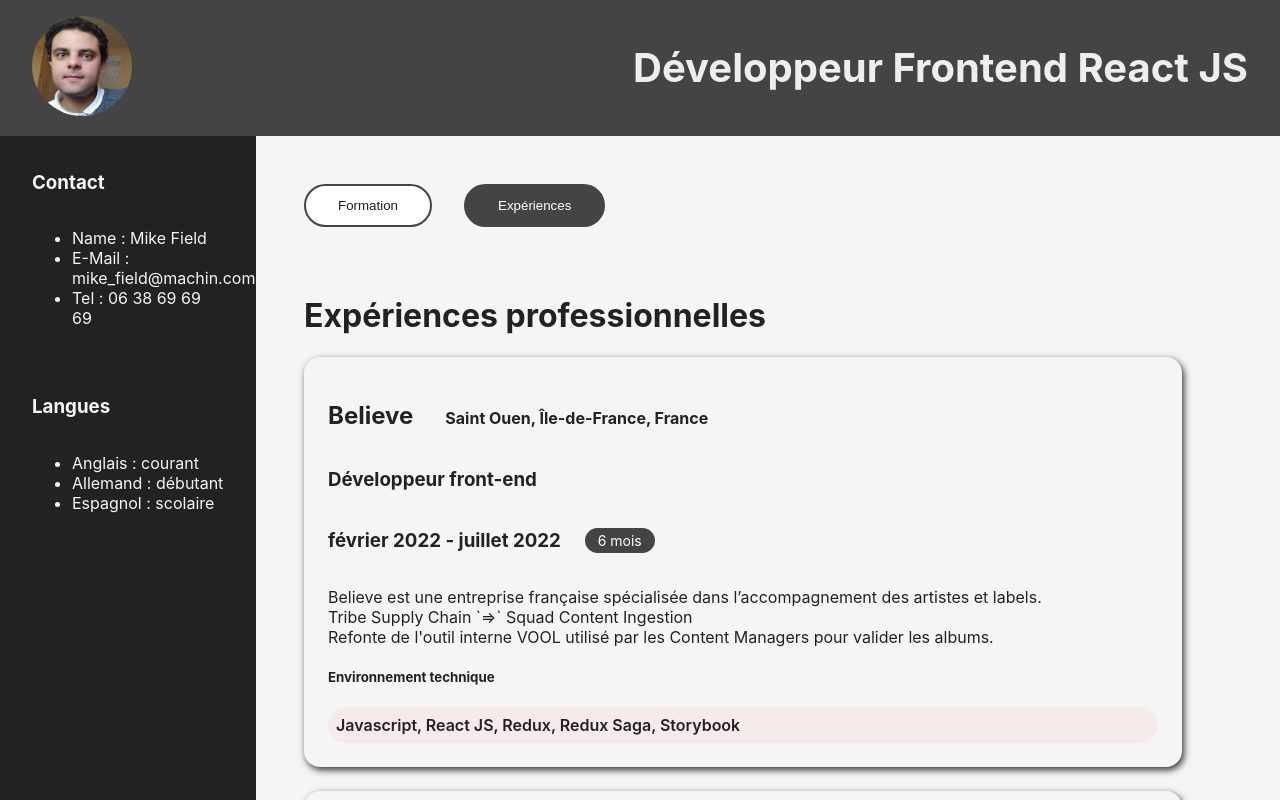
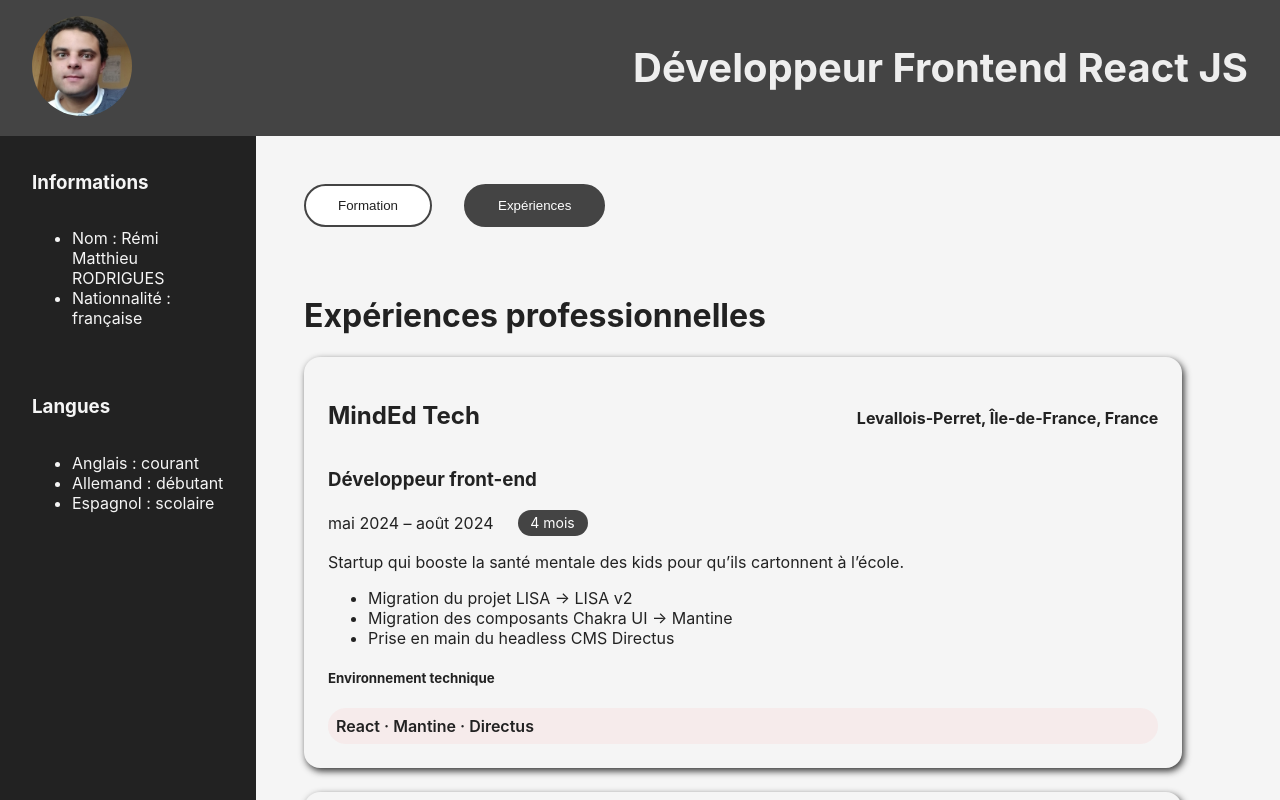
Before and after one commit to smartful/digital_cv, a Next.js app: page / in a window 1280 px wide. Both pictures are taken after a click on the button "Expériences". Shown: the top 800 px of the page. Built offline with nearby package versions, Linux system fonts and the light colour scheme.

Commit message:
templating in background and experiences

```diff
--- a/components/Background/Background.module.css
+++ b/components/Background/Background.module.css
@@ -9,6 +9,7 @@
 .institution {
   display: flex;
   flex-direction: row;
+  justify-content: space-between;
   gap: 2rem;
   align-items: baseline;
 }
--- a/components/Contact/Contact.jsx
+++ b/components/Contact/Contact.jsx
@@ -4,11 +4,10 @@ import styles from "./Contact.module.css";
 const Contact = () => {
   return (
     <div className={styles.container}>
-      <h3>Contact</h3>
+      <h3>Informations</h3>
       <ul>
-        <li>Name : Mike Field</li>
-        <li>E-Mail : mike_field@machin.com</li>
-        <li>Tel : 06 38 69 69 69</li>
+        <li>Nom : Rémi Matthieu RODRIGUES</li>
+        <li>Nationnalité : française </li>
       </ul>
     </div>
   );
--- a/components/Experiences/Experiences.jsx
+++ b/components/Experiences/Experiences.jsx
@@ -1,80 +1,35 @@
 import React, { Fragment } from "react";
 import styles from "./Experiences.module.css";
+import experiences from "@/data/experiences.json";
 
 const Experiences = () => {
   return (
     <Fragment>
       <h1>Expériences professionnelles</h1>
-      <div className={styles.experience}>
-        <div className={styles.company}>
-          <h2>Believe</h2>
-          <h4>Saint Ouen, Île-de-France, France</h4>
-        </div>
-        <h3>Développeur front-end</h3>
-        <div className={styles.date}>
-          <h3>février 2022 - juillet 2022</h3>{" "}
-          <div className={styles.badge}>6 mois</div>
-        </div>
-        <p>
-          Believe est une entreprise française spécialisée dans l’accompagnement
-          des artistes et labels.
-          <br />
-          Tribe Supply Chain `{'=>'}` Squad Content Ingestion
-          <br />
-          Refonte de l'outil interne VOOL utilisé par les Content Managers pour
-          valider les albums.
-        </p>
-        <h5>Environnement technique</h5>
-        <div className={styles.tech}>
-          Javascript, React JS, Redux, Redux Saga, Storybook
-        </div>
-      </div>
+      {experiences.map(experience => (
+        <article key={`${experience.company}-${experience.period}`} className={styles.experience}>
+          <header className={styles.company}>
+            <h2>{experience.company}</h2>
+            <h4>{experience.location}</h4>
+          </header>
 
-      <div className={styles.experience}>
-        <div className={styles.company}>
-          <h2>Le Parisien</h2>
-          <h4>Paris, Île-de-France, France</h4>
-        </div>
-        <h3>Développeur front-end</h3>
-        <div className={styles.date}>
-          <h3>janvier 2020 - novembre 2021</h3>{" "}
-          <div className={styles.badge}>1 an et 6 mois</div>
-        </div>
-        <div>
-          Direction Numérique
-          <br />
-          Tribe Edito `{'=>'}` Squad Acquisition
-          <br />
-          <details>
-            <summary>Activités</summary>
-            <ul>
-              <li>
-                Mise en œuvre de composant et plugins sur l'outil Arc Publishing
-                (CMS pour les acteurs de la presse).
-              </li>
-              <ul>
-                <li>
-                  Pré-footer contextuel affichant les annonces légales, offres
-                  d'emplois, annonces autos, ...
-                </li>
-                <li>
-                  Logo de partenariat sur les articles (ex : Ligue 1 Uber Eats).
-                </li>
-                <li>
-                  Bar de sous-navigation contextuelle (ex : Régionales, Euro
-                  2020, JO 2020, ...)
-                </li>
-              </ul>
-              <li>
-                Migration des flux RSS et des sitemaps de Arc IO vers Arc
-                Publishing.
-              </li>
-            </ul>
-          </details>
-        </div>
-        <h5>Environnement technique</h5>
-        <div className={styles.tech}>JavaScript, React.js, Node.js</div>
-      </div>
+          <h3>{experience.role}</h3>
+
+          <div className={styles.date}>
+            <time>{experience.period}</time>
+            <div className={styles.badge}>{experience.duration}</div>
+          </div>
+
+          <p>{experience.summary}</p>
+
+          <ul className={styles.missions}>
+            {experience.missions.map(item => <li key={item}>{item}</li>)}
+          </ul>
+
+          <h5>Environnement technique</h5>
+          <div className={styles.tech}>{experience.tech.join(" · ")}</div>
+        </article>
+      ))}
     </Fragment>
   );
 };
--- a/components/Experiences/Experiences.module.css
+++ b/components/Experiences/Experiences.module.css
@@ -36,6 +36,7 @@
 .company {
   display: flex;
   flex-direction: row;
+  justify-content: space-between;
   gap: 2rem;
   align-items: baseline;
 }
--- /dev/null
+++ b/data/education.json
@@ -0,0 +1,32 @@
+[
+  {
+    "institution": "Institut National des Sciences Appliquées Centre Val de Loire",
+    "location": "Blois, Centre, France",
+    "degree": "Master's degree, Génie industriel",
+    "period": "2009 – 2013"
+  },
+  {
+    "institution": "Hochschule Furtwangen University",
+    "location": "Furtwangen, Allemagne",
+    "degree": "Ingénierie biomédicale / médicale",
+    "period": "2011 – 2012"
+  },
+  {
+    "institution": "Politechnika Poznańska",
+    "location": "Poznań, Pologne",
+    "degree": "Ingénierie mécatronique, robotique & automatisation",
+    "period": "2010 – 2011"
+  },
+  {
+    "institution": "Lycée Langevin Wallon",
+    "location": "Champigny-sur-Marne, France",
+    "degree": "CPGE (MP) – Physics",
+    "period": "2005 – 2008"
+  },
+  {
+    "institution": "Lycée Christophe Colomb",
+    "location": "Sucy-en-Brie, France",
+    "degree": "Bac S, Physique-Chimie",
+    "period": "2002 – 2005"
+  }
+]
--- /dev/null
+++ b/data/experiences.json
@@ -0,0 +1,174 @@
+[
+  {
+    "company": "MindEd Tech",
+    "location": "Levallois-Perret, Île-de-France, France",
+    "role": "Développeur front-end",
+    "period": "mai 2024 – août 2024",
+    "duration": "4 mois",
+    "summary": "Startup qui booste la santé mentale des kids pour qu’ils cartonnent à l’école.",
+    "missions": [
+      "Migration du projet LISA → LISA v2",
+      "Migration des composants Chakra UI → Mantine",
+      "Prise en main du headless CMS Directus"
+    ],
+    "tech": ["React", "Mantine", "Directus"]
+  },
+  {
+    "company": "WAPSI-DIGITAL",
+    "location": "Paris, Île-de-France, France",
+    "role": "Lead dev front-end",
+    "period": "juin 2023 – mars 2024",
+    "duration": "10 mois",
+    "summary": "ESN, missions multi-clients et une appli mobile maison.",
+    "missions": [
+      "Interventions chez Action Contre la Faim & Blissim",
+      "Développement de l’app mobile Wunite",
+      "Encadrement de la stack front"
+    ],
+    "tech": ["React JS", "Next JS", "Swift", "SwiftUI"]
+  },
+  {
+    "company": "Spectral TMS – AR Technician Assistant",
+    "location": "Paris, Île-de-France, France",
+    "role": "Développeur front-end",
+    "period": "mars 2023 – mai 2023",
+    "duration": "3 mois",
+    "summary": "Front React sur Spectral Studio (assistant AR pour techniciens).",
+    "missions": ["Développement de nouvelles vues & composants React"],
+    "tech": ["React JS", "TypeScript", "Ant Design", "React Router", "React Query"]
+  },
+  {
+    "company": "MOBILE MEDIA COM",
+    "location": "Paris, Île-de-France, France",
+    "role": "Développeur front-end",
+    "period": "septembre 2022 – mars 2023",
+    "duration": "7 mois",
+    "summary": "Seul dev front de la boîte, service VOD Playzer & déclinaison Android TV.",
+    "missions": [
+      "Feature dev & bug-fix sur Playzer (clips musicaux)",
+      "Portage Android TV (Bouygues BBOX) – hybride WebView / native",
+      "Adaptation Kotlin côté TV"
+    ],
+    "tech": ["JavaScript (ES6+)", "React JS", "Kotlin"]
+  },
+  {
+    "company": "Believe",
+    "location": "Paris, Île-de-France, France",
+    "role": "Software Developer",
+    "period": "février 2022 – août 2022",
+    "duration": "7 mois",
+    "summary": "Plate-forme qui chouchoute artistes & labels.",
+    "missions": [
+      "Tribe Supply Chain → Squad Content Ingestion",
+      "Refonte de l’outil interne VOOL pour valider les albums",
+      "Support quotidien aux Content Managers"
+    ],
+    "tech": ["JavaScript", "React JS", "Redux", "Redux-Saga", "Storybook"]
+  },
+  {
+    "company": "Alphonse (ESN)",
+    "location": "Paris, Île-de-France, France",
+    "role": "Développeur front-end",
+    "period": "octobre 2018 – février 2022",
+    "duration": "3 ans 5 mois",
+    "summary": "Missions en mode commando chez plusieurs clients.",
+    "missions": [
+      "L’OBS (3 mois) – modules PHP 7 / Phalcon",
+      "Le Parisien (2 ans) – Squad Acquisition (React JS, Node.js)",
+      "Suzuki France (9 mois) – portals internes (Laravel, React)",
+      "Groupe UP (6 mois) – extranets LOGIWEB (PHP, JS, MySQL)"
+    ],
+    "tech": ["PHP 7", "Phalcon", "JavaScript", "React JS", "Node.js", "Laravel", "MySQL"]
+  },
+  {
+    "company": "Twimm",
+    "location": "Suresnes, Île-de-France, France",
+    "role": "Développeur applications web",
+    "period": "octobre 2016 – août 2018",
+    "duration": "1 an 11 mois",
+    "summary": "SaaS de GMAO pour la proptech.",
+    "missions": [
+      "Implémentation de nouvelles features",
+      "Résolution de bugs hardcore",
+      "Création de connecteurs tiers"
+    ],
+    "tech": ["PHP", "JavaScript", "jQuery", "Vagrant", "Git", "MariaDB"]
+  },
+  {
+    "company": "Axelor",
+    "location": "Paris, France",
+    "role": "Ingénieur étude & dev",
+    "period": "mai 2016 – septembre 2016",
+    "duration": "5 mois",
+    "summary": "Montage d’ERP avec Axelor Development Kit.",
+    "missions": ["Paramétrage modèles, vues & workflows ADK"],
+    "tech": ["XML", "Java EE", "PostgreSQL", "Linux"]
+  },
+  {
+    "company": "ARAMIS INGENIERIE (mission Vivarte)",
+    "location": "Paris, France",
+    "role": "Consultant IT",
+    "period": "mai 2015 – avril 2016",
+    "duration": "1 an",
+    "summary": "Optimisation flux Oracle & CODA + SQL CRM.",
+    "missions": [
+      "Automatisation reporting fournisseurs (balances âgées, contrôles)",
+      "Optimisation interfaces Columbus & Sage ERP X3",
+      "Requêtes SQL pour recette CRM"
+    ],
+    "tech": ["Oracle", "SQL Server 2012", "PostgreSQL", "UNIX"]
+  },
+  {
+    "company": "Auto-entreprise",
+    "location": "Sucy-en-Brie, Île-de-France, France",
+    "role": "Auto-entrepreneur",
+    "period": "décembre 2013 – avril 2015",
+    "duration": "1 an 5 mois",
+    "summary": "Remise à niveau techno + chasse aux clients.",
+    "missions": ["Veille & montée en compétence PHP/JS/HTML5/CSS3", "Prospection commerciale"],
+    "tech": ["PHP 5", "JavaScript", "HTML5", "CSS3"]
+  },
+  {
+    "company": "Thales",
+    "location": "Vélizy-Villacoublay, Île-de-France, France",
+    "role": "Stagiaire fin d’études",
+    "period": "février 2013 – août 2013",
+    "duration": "7 mois",
+    "summary": "Étude marché fournisseurs + macros Excel/SAP.",
+    "missions": [
+      "Cartographie de l’offre fournisseurs (segmentation, contacts, validation)",
+      "Support estimations budgétaires appels d’offres",
+      "Macros Excel VBA & suivi commandes SAP",
+      "Traduction docs & échanges internationaux"
+    ],
+    "tech": ["VBA", "SAP", "Excel"]
+  },
+  {
+    "company": "Hutchinson",
+    "location": "Chalette-sur-Loing, Loiret, France",
+    "role": "Mission industrielle (maintenance prédictive)",
+    "period": "avril 2011 – juillet 2011",
+    "duration": "4 mois",
+    "summary": "Analyse vibratoire pour maintenance prédictive.",
+    "missions": [
+      "Analyse mécanique & bibliographie sur maintenance prédictive",
+      "Choix capteurs + acquisition sous LabVIEW Signal Express",
+      "Traitement FFT & stats sous MATLAB"
+    ],
+    "tech": ["LabVIEW", "MATLAB"]
+  },
+  {
+    "company": "Yourgroups.net",
+    "location": "Poznań, Pologne",
+    "role": "Co-fondateur, CEO & CTO",
+    "period": "août 2010 – janvier 2011",
+    "duration": "6 mois",
+    "summary": "Side-project : réseau social anglophone.",
+    "missions": [
+      "Conception architecture & dev full-stack (HTML/CSS/PHP)",
+      "Stratégie marketing + création plaquette EN",
+      "Roadmap produit & gestion budget"
+    ],
+    "tech": ["HTML", "CSS", "PHP"]
+  }
+]
```
Also changed, not shown: components/Background/Background.jsx (+11 -26 lines), jsconfig.json (added, +8 -0 lines).
